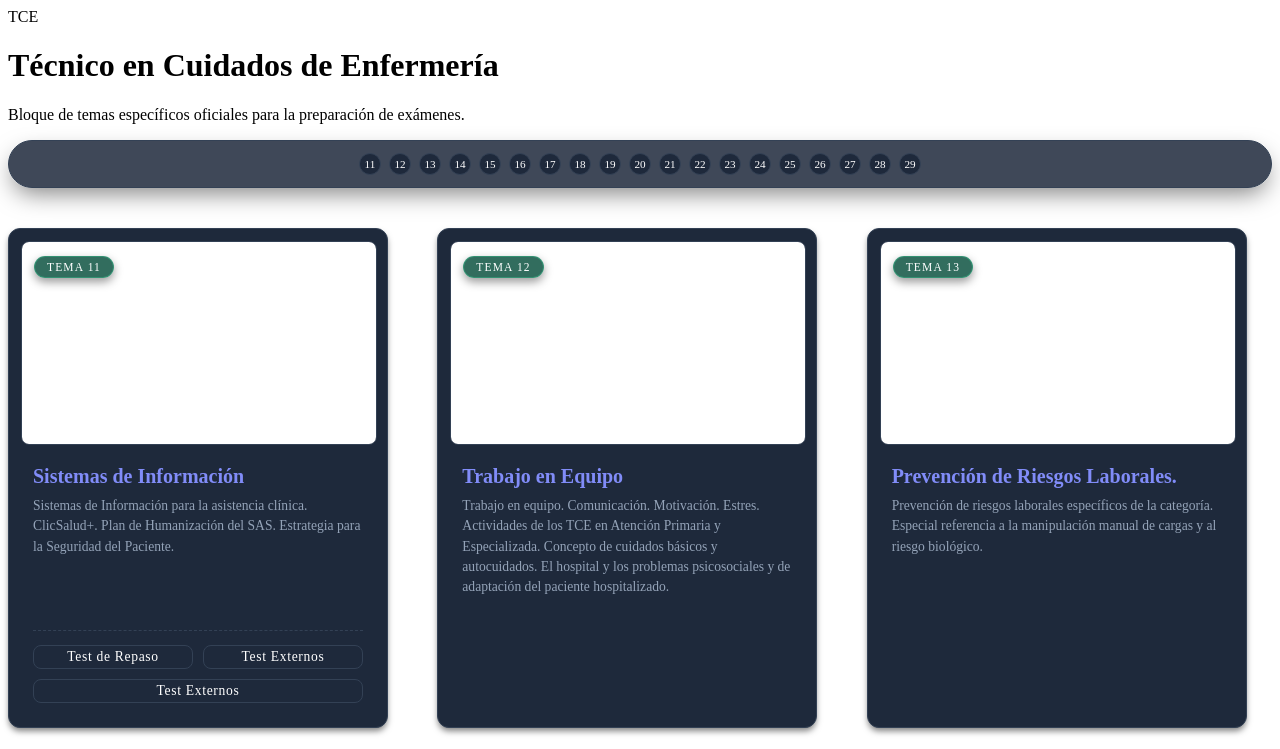
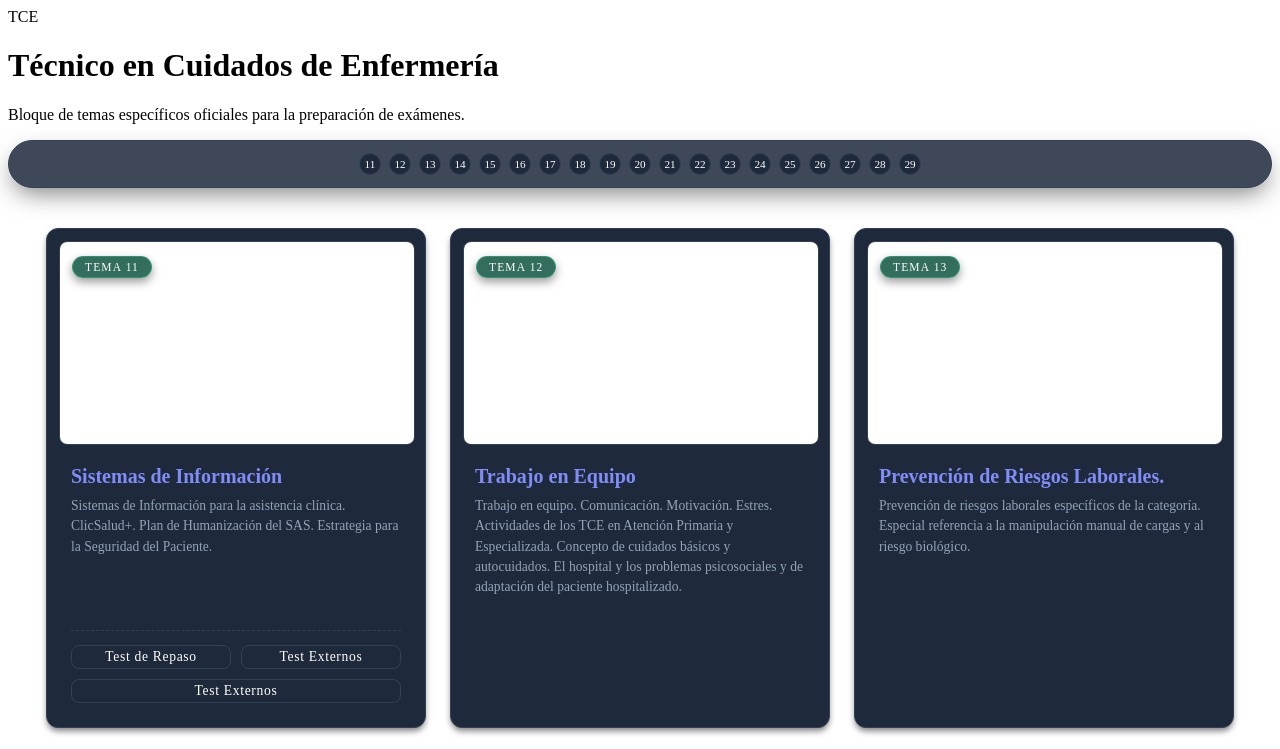
Before and after one commit to RaChucky/pruebaOpos3.5, a plain HTML site: page secciones/tce.html in a window 1280 px wide. Shown: the top 749 px of the page. Drawn offline with Linux system fonts and the light colour scheme; files that its build step writes are made by us from their sources; files whose address does not match are found by name.

Commit message:
Update seccStyle.css

```diff
--- a/secciones/estilos/seccStyle.css
+++ b/secciones/estilos/seccStyle.css
@@ -101,8 +101,8 @@ html {
 
     display: grid !important;
     /* En escritorio mide 380px; en móvil se adapta al 100% sin desbordar */
-    grid-template-columns: repeat(auto-fit, minmax(min(100%, var(--ancho-tarjeta)), 1fr));
-    justify-content: center;                                            /* Centra las tarjetas simétricamente en la pantalla */
+    grid-template-columns: repeat(auto-fit, min(100%, var(--ancho-tarjeta)));
+    justify-content: center;   /* Centra el bloque completo de tarjetas simétricamente */
     gap: 24px;
     width: 100%;
     margin-bottom: 20px;
```
